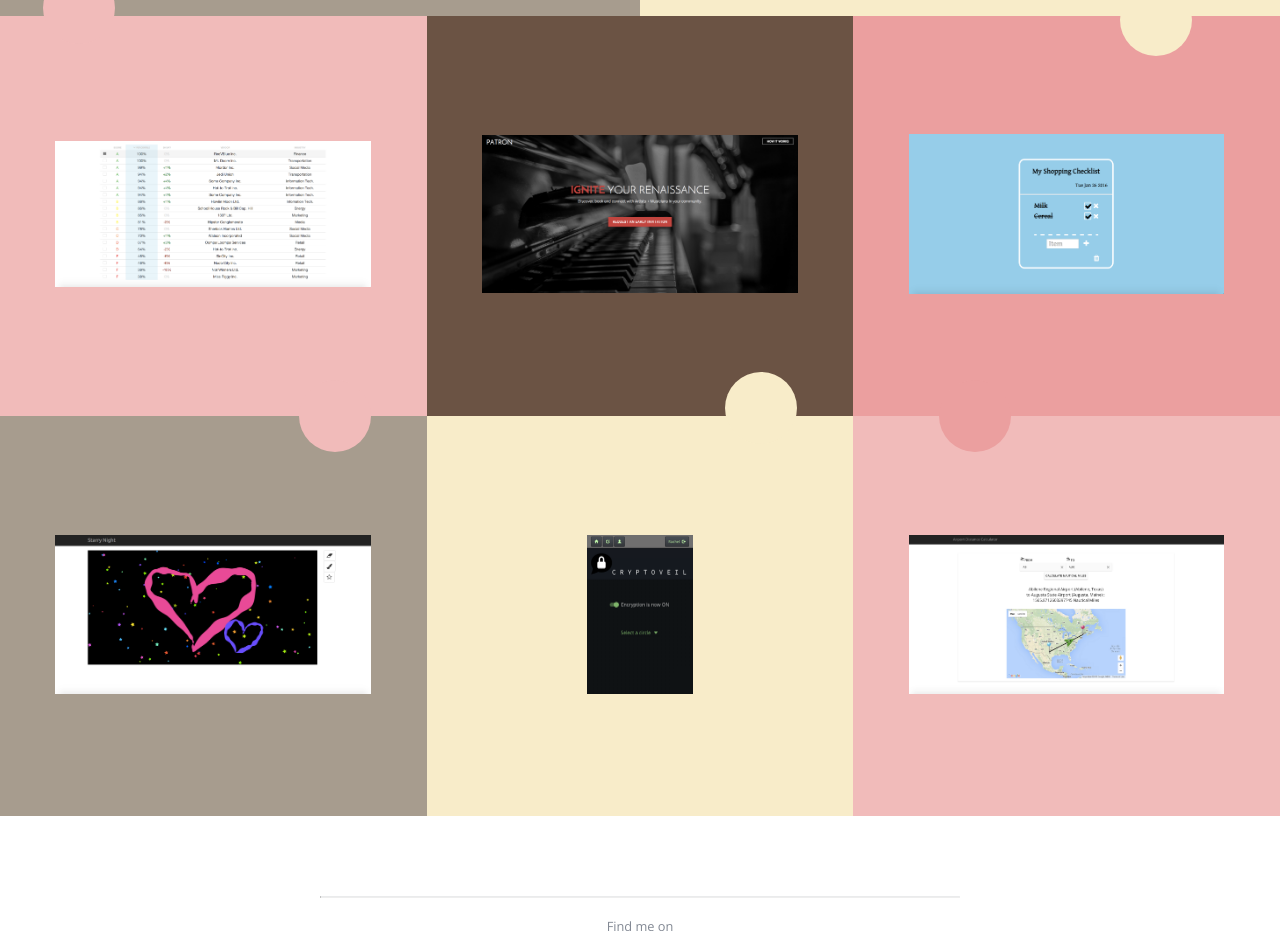
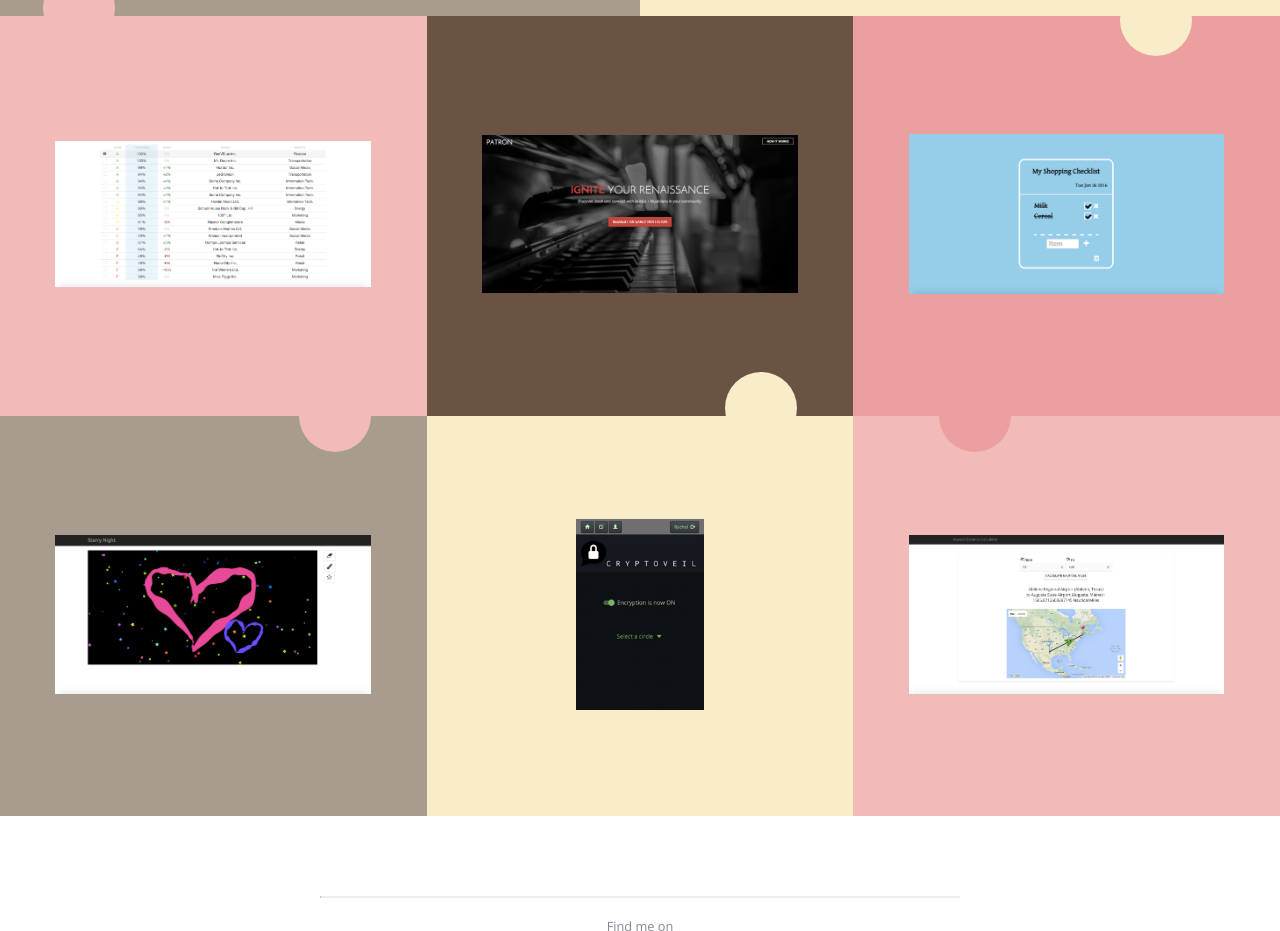
Before and after one commit to raclee7/raclee7.github.io, a plain HTML site: page index.html in a window 1280 px wide. Shown: the part 320-1251 px from the top of the page. Drawn offline with nearby package versions, Linux system fonts and the light colour scheme.

Commit message:
adjust image width

```diff
--- a/scss/style.scss
+++ b/scss/style.scss
@@ -411,7 +411,7 @@ img {
     padding: 10%;
   }
   .img_cryptoveil {
-    left: 15%;
-    width: 70%;
+    left: 10%;
+    width: 80%;
   }
 }
```
Also changed, not shown: css/style.css.
